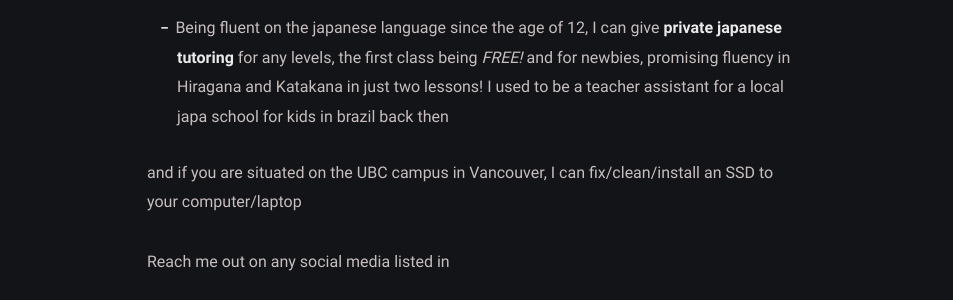
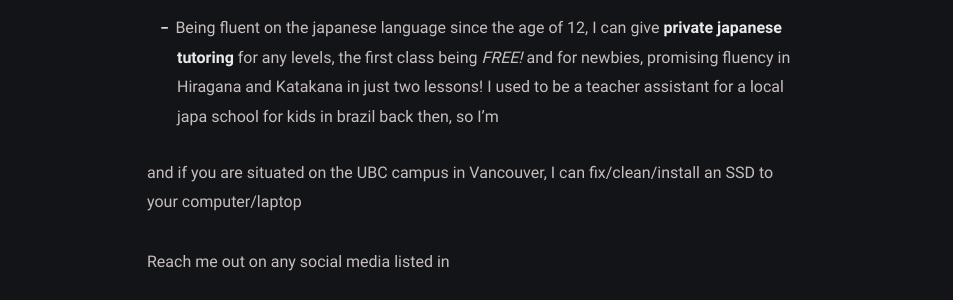
Before and after one commit to Pistachihen/pistachi.github.io, a Jekyll site: the page built from _posts/welcome-to-jekyll/2020-08-29-welcome-to-jekyll.md, in a window 1280 px wide. Shown: the part 415-715 px from the top of the page, without its empty margins (163-1116 px from the left). Built offline with Jekyll 4.4.1, drawn with Linux system fonts in a browser that asks for light colours.

```diff
--- a/_posts/welcome-to-jekyll/2020-08-29-welcome-to-jekyll.md
+++ b/_posts/welcome-to-jekyll/2020-08-29-welcome-to-jekyll.md
@@ -6,7 +6,7 @@ categories: services
 ---
 Hello, you must have clicked this wondering "services？ How can this part japanese second-year engineering boy provide me anything?", Yes.
 
-- Being fluent on the japanese language since the age of 12, I can give **private japanese tutoring** for any levels, the first class being *FREE!* and for newbies, promising fluency in Hiragana and Katakana in just two lessons! I used to be a teacher assistant for a local japa school for kids in brazil back then
+- Being fluent on the japanese language since the age of 12, I can give **private japanese tutoring** for any levels, the first class being *FREE!* and for newbies, promising fluency in Hiragana and Katakana in just two lessons! I used to be a teacher assistant for a local japa school for kids in brazil back then, so I'm
 
 and if you are situated on the UBC campus in Vancouver, I can fix/clean/install an SSD to your computer/laptop
 
```
